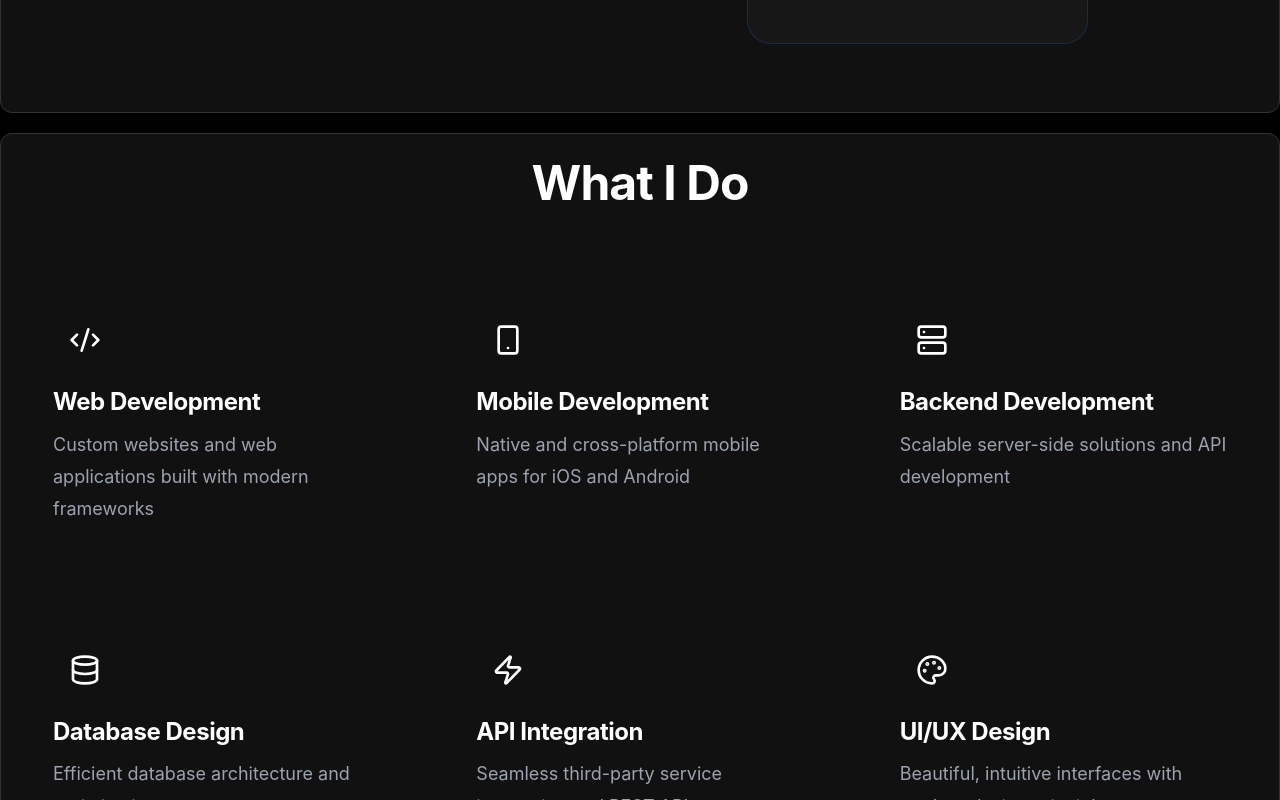
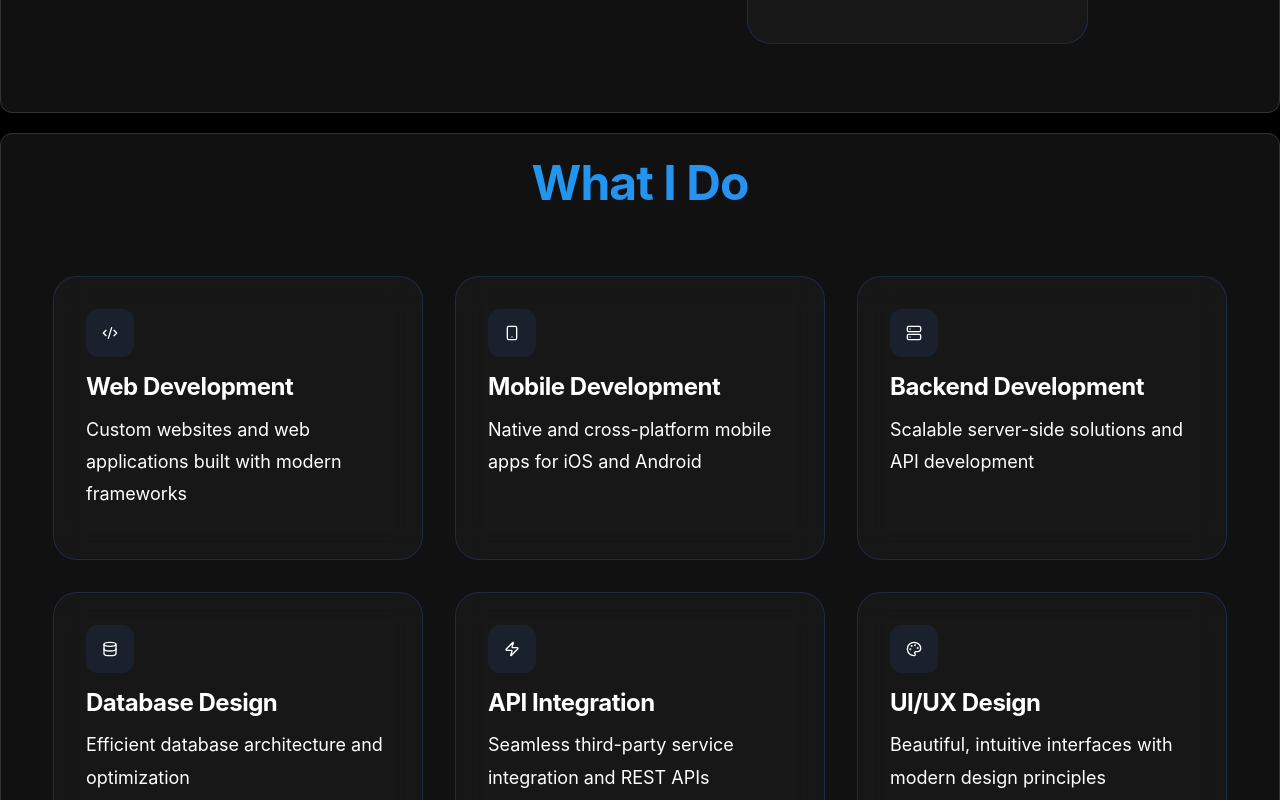
Before and after one commit to mbayajames/portfolio-project, a React (Create React App) app: page / in a window 1280 px wide. Shown: the part 2700-3500 px from the top of the page. Built offline with nearby package versions, Linux system fonts and the light colour scheme.

Commit message:
Update Services component with improved layout and content

```diff
--- a/src/components/sections/Services.js
+++ b/src/components/sections/Services.js
@@ -1,66 +1,113 @@
-import React from 'react';
+import React, { useEffect, useRef } from 'react';
 import { Code2, Smartphone, Server, Database, Zap, Palette } from 'lucide-react';
 
 const Services = () => {
+  const sectionRef = useRef(null);
+  const headingRef = useRef(null);
+  const servicesRef = useRef(null);
+
   const services = [
     {
       icon: Code2,
       title: 'Web Development',
       desc: 'Custom websites and web applications built with modern frameworks',
-      color: 'from-cyan-400 to-blue-600'
+      gradient: 'gradient-blue',
     },
     {
       icon: Smartphone,
       title: 'Mobile Development',
       desc: 'Native and cross-platform mobile apps for iOS and Android',
-      color: 'from-pink-400 to-purple-600'
+      gradient: 'gradient-blue-dark',
     },
     {
       icon: Server,
       title: 'Backend Development',
       desc: 'Scalable server-side solutions and API development',
-      color: 'from-green-400 to-teal-600'
+      gradient: 'gradient-blue-light',
     },
     {
       icon: Database,
       title: 'Database Design',
       desc: 'Efficient database architecture and optimization',
-      color: 'from-orange-400 to-red-600'
+      gradient: 'gradient-blue',
     },
     {
       icon: Zap,
       title: 'API Integration',
       desc: 'Seamless third-party service integration and REST APIs',
-      color: 'from-yellow-400 to-orange-600'
+      gradient: 'gradient-blue-dark',
     },
     {
       icon: Palette,
       title: 'UI/UX Design',
       desc: 'Beautiful, intuitive interfaces with modern design principles',
-      color: 'from-purple-400 to-pink-600'
-    }
+      gradient: 'gradient-blue-light',
+    },
   ];
 
+  useEffect(() => {
+    const section = sectionRef.current;
+    const heading = headingRef.current;
+    const services = servicesRef.current;
+
+    const observer = new IntersectionObserver(
+      (entries) => {
+        entries.forEach((entry) => {
+          if (entry.isIntersecting) {
+            entry.target.classList.add('animate-on-scroll', 'visible');
+            if (entry.target === services) {
+              entry.target.querySelectorAll('.service-card').forEach((card, idx) => {
+                card.classList.add('stagger-item', `delay-${100 * (idx + 1)}`);
+              });
+            }
+            observer.unobserve(entry.target);
+          }
+        });
+      },
+      { threshold: 0.2 }
+    );
+
+    if (section) observer.observe(section);
+    if (heading) observer.observe(heading);
+    if (services) observer.observe(services);
+
+    return () => {
+      if (section) observer.unobserve(section);
+      if (heading) observer.unobserve(heading);
+      if (services) observer.unobserve(services);
+    };
+  }, []);
+
   return (
-    <section id="services" className="py-20 px-6 bg-slate-900/50">
-      <div className="max-w-7xl mx-auto">
-        <h2 className="text-5xl font-bold text-center mb-16">
-          <span className="bg-gradient-to-r from-purple-400 to-pink-400 bg-clip-text text-transparent">
-            What I Do
-          </span>
+    <section
+      id="services"
+      className="section py-20 px-6 bg-bg-secondary"
+      ref={sectionRef}
+    >
+      <div className="container max-w-7xl mx-auto">
+        <h2
+          className="text-5xl font-bold text-center mb-16 gradient-text-blue animate-fadeInUp"
+          ref={headingRef}
+        >
+          What I Do
         </h2>
 
-        <div className="grid grid-cols-1 md:grid-cols-2 lg:grid-cols-3 gap-8">
+        <div
+          className="grid grid-cols-1 md:grid-cols-2 lg:grid-cols-3 gap-8"
+          ref={servicesRef}
+        >
           {services.map((service, idx) => (
             <div
               key={idx}
-              className="group bg-slate-800/50 backdrop-blur-sm rounded-2xl p-8 hover:scale-105 transition-all duration-300 hover:shadow-2xl hover:shadow-purple-500/20"
+              className="service-card group card glass rounded-2xl p-8 hover:scale-105 transition-all duration-300 hover:shadow-blue-dark"
             >
-              <div className={`inline-flex p-4 rounded-xl bg-gradient-to-r ${service.color} mb-4 group-hover:scale-110 transition-transform duration-300`}>
-                <service.icon className="w-8 h-8 text-white" />
+              <div
+                className={`icon-wrapper p-4 rounded-xl ${service.gradient} mb-4 group-hover:scale-110 transition-transform duration-300`}
+              >
+                <service.icon className="w-8 h-8 text-gray-100" />
               </div>
-              <h3 className="text-2xl font-bold mb-3">{service.title}</h3>
-              <p className="text-gray-400">{service.desc}</p>
+              <h3 className="text-2xl font-bold mb-3 text-gray-100">{service.title}</h3>
+              <p className="text-gray-200">{service.desc}</p>
             </div>
           ))}
         </div>
```
